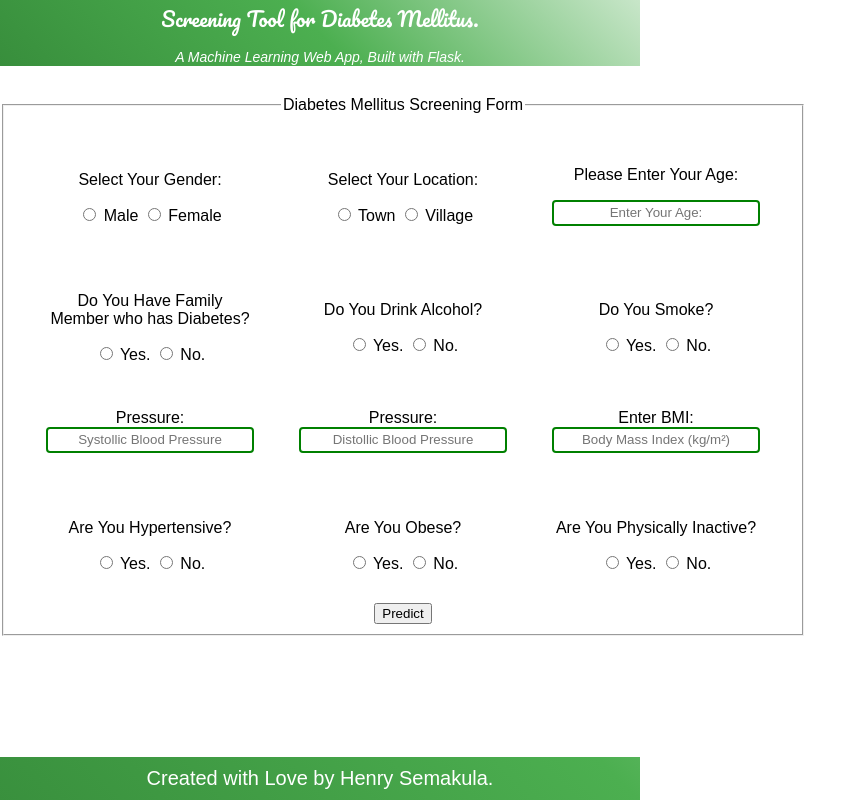
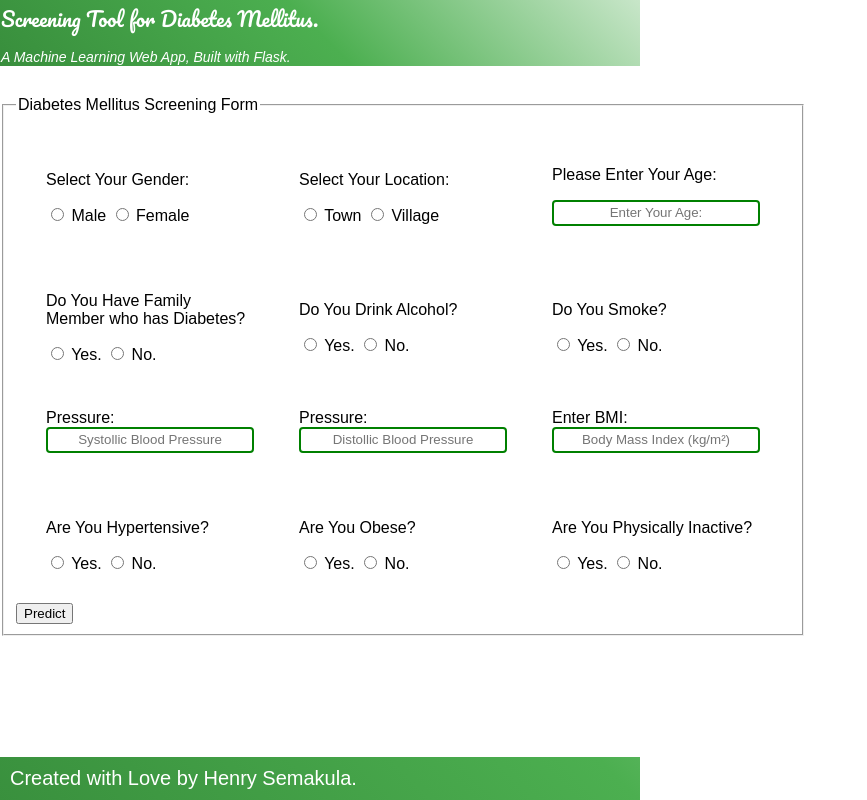
Before and after one commit to dbms-sema/Type-2-Diabetes, a Flask app: page / in a window 1280 px wide. Shown: the whole page, without its empty margins (0-867 px from the left). Run offline with Flask 2, Linux system fonts and the light colour scheme; parts of the project's set-up code (start-up, migrations or seed data) failed here and were passed over; some libraries are stand-ins or nearby versions.

Commit message:
Update styles.css

```diff
--- a/static/styles.css
+++ b/static/styles.css
@@ -5,7 +5,7 @@ html{
 
 body{
     font-family: Arial, Helvetica,sans-serif;
-    text-align: center;
+    text-align: center top;
     margin: 0;
     padding: 0;
     width: 50%;
```
